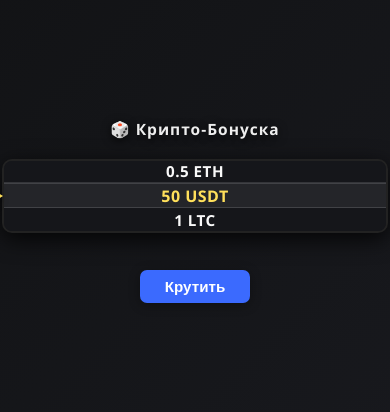
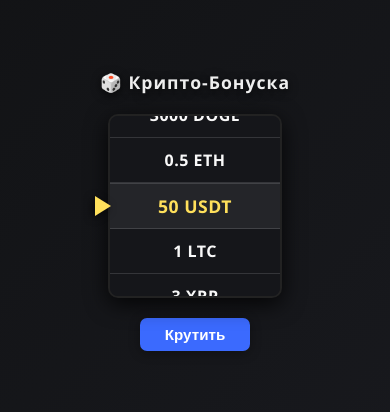
Before and after one commit to N1psy28/tg-wheel, a plain HTML site: page index.html in a window 390 px wide. Shown: the part 193-605 px from the top of the page. Drawn offline with Linux system fonts and the light colour scheme.

Commit message:
Update index.html

```diff
--- a/index.html
+++ b/index.html
@@ -28,7 +28,9 @@
       position: relative;
       display: flex; align-items: center; justify-content: center;
       margin-bottom: 18px;
-      height: 230px; width: 92vw; max-width: 200px;
+        width: 92vw;
+      max-width: 300px;
+      margin: 0 auto;
     }
     #wheel {
       width: 100%; height: 200px; overflow: hidden;
@@ -71,12 +73,31 @@
     #claim {background: #36c86d; color: #fff; display: none;}
     #result {margin: 14px 0 0; font-size: 1em; text-align: center; min-height: 24px; color: #fff;}
 
-    @media (max-width: 500px) {
-      h2 { font-size: 0.97em;}
-      #mainbox {height: 88px; width: 99vw; max-width: 99vw;}
-      #wheel {height: 70px; min-width: 170px;}
-      .item {min-width: 110px; font-size: 0.95em; height: 23px;}
-      .item.centered {font-size: 1em;}
+ @media (max-width: 500px) {
+      /* контейнер вокруг барабана */
+      #mainbox {
+        height: 200px;       /* например, 200px вместо старых 88px */
+        width: 170px;        /* оставляем ваше фиксированное значение */
+        max-width: 170px;
+      }
+
+      /* сам барабан */
+      #wheel {
+        height: 180px;       /* чуть меньше, чтобы было пространство сверху/снизу */
+        min-width: 170px;
+      }
+
+      /* элементы внутри */
+      .item {
+        height: 44px;        /* увеличиваем строку до 44px */
+        line-height: 44px;   /* чтобы текст по‑центру */
+      }
+
+      .item.centered {
+        /* можно чуть увеличить выделенный центр */
+        font-size: 1.1em;
+      }
+    }
       #pointer {
         border-top: 10px solid transparent; border-bottom: 10px solid transparent;
         border-right: 16px solid #ffe05b;
@@ -105,7 +126,7 @@
 
     const prizes = [
       "0.1 BTC", "100 TON", "3000 DOGE", "0.5 ETH", "50 USDT", "1 LTC",
-      "3 XRP", "0.1 SOL", "1 AVAX", "7 ADA", "0.5 BNB", "1 LINK", "15 USDT",
+      "3 XRP", "0.1 SOL", "1 TRX", "7 ADA", "0.5 BNB", "1 LINK", "15 USDT",
       "0.3 BTC", "0.01 BTC", "3 DOGE", "8 USDT", "0.3 TON", "1 ETH",
       "0.15 BTC", "2 DOT", "4 ADA", "0.2 LTC", "0.005 BTC", "10 MATIC",
       "250 USDT", "0.1 XMR", "0.02 BTC", "20 TON", "0.3 ETH"
@@ -208,7 +229,7 @@
       fillRing();
       drawRing();
       posY = 0;
-      speed = 2.5;
+      speed = 1;
       slowDownStart = false;
       needFinal = false;
       isFinalizing = false;
```
